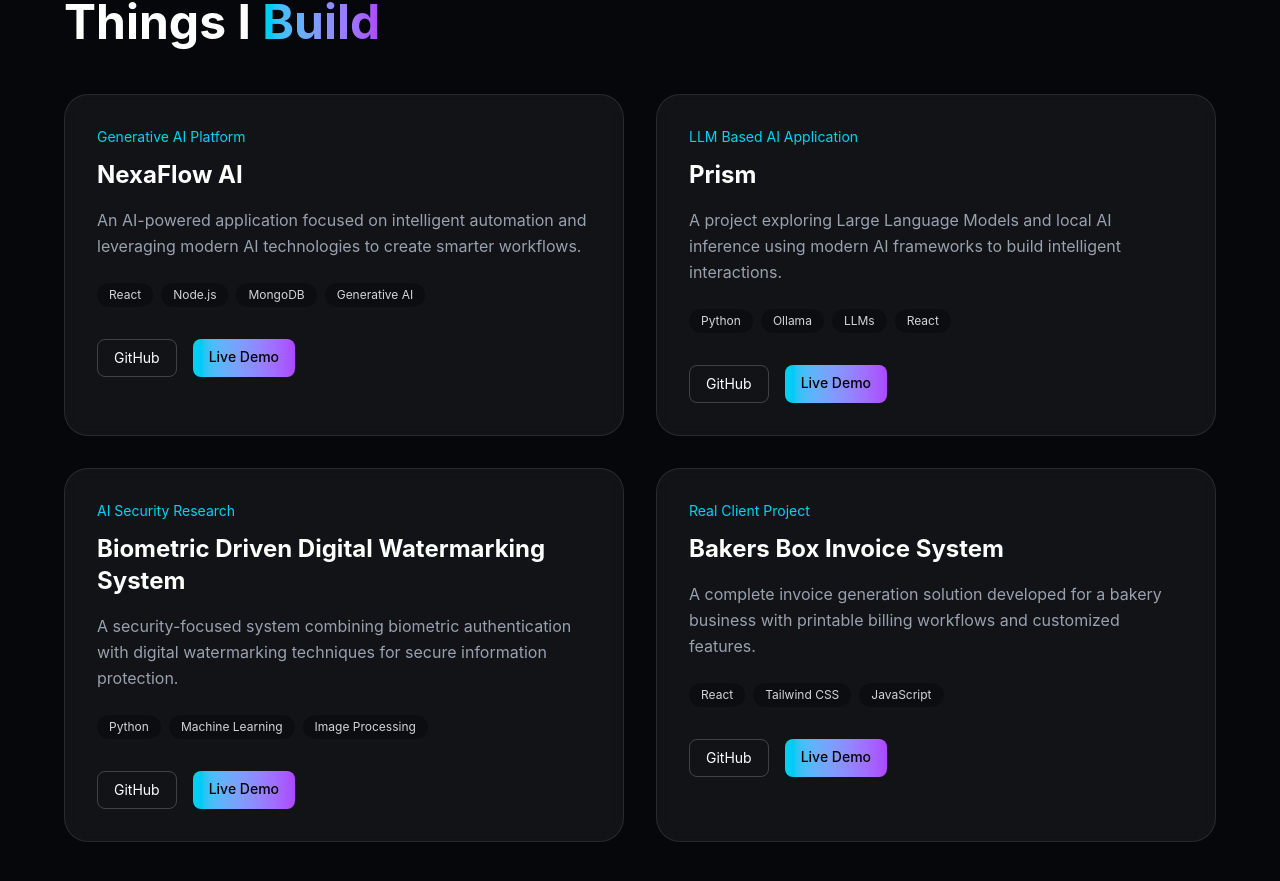
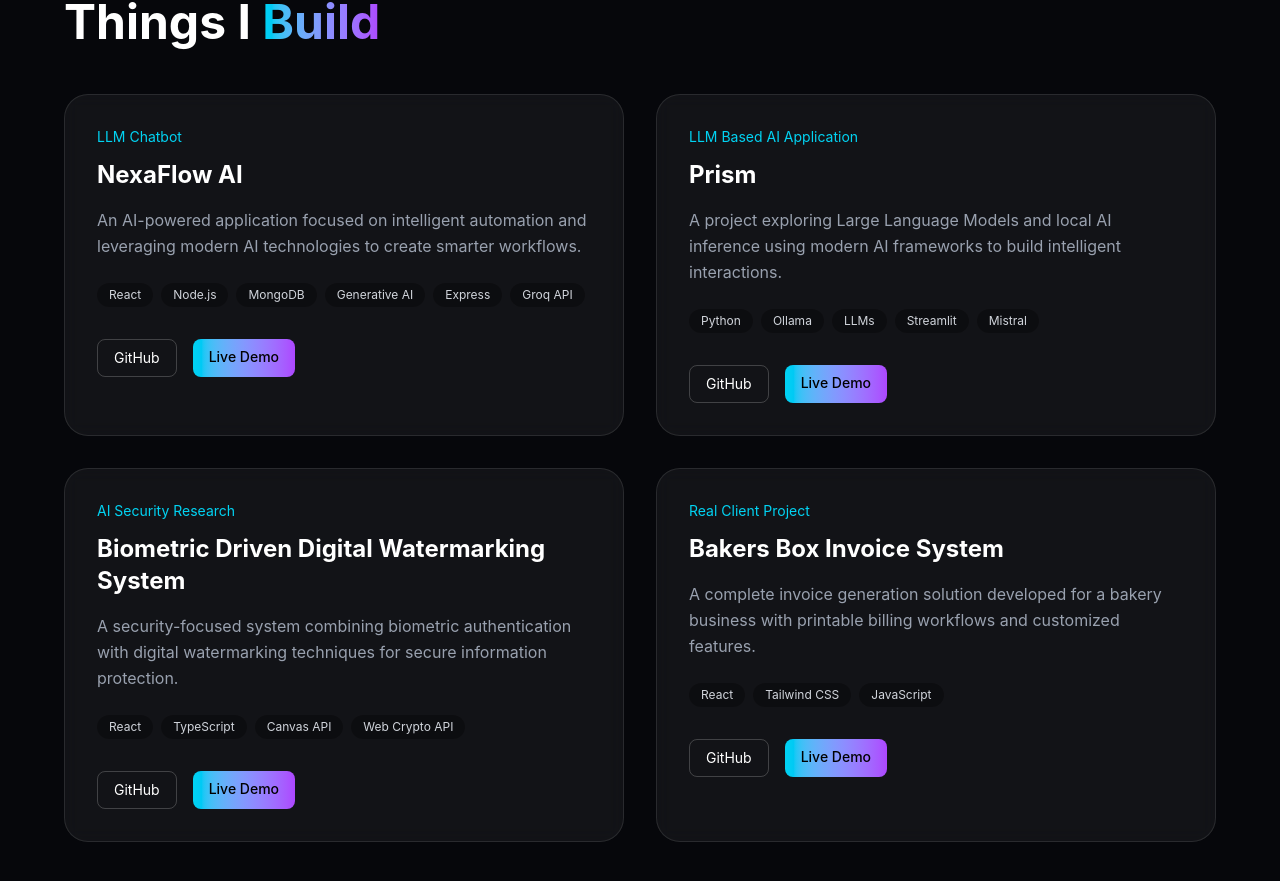
Before and after one commit to rclalithkumar/lalith-kumar-portfolio, a React (Vite) app: page / in a window 1280 px wide. Shown: the part 2617-3498 px from the top of the page. Built offline with nearby package versions, Linux system fonts and the light colour scheme.

Commit message:
Changes made to project list components

```diff
--- a/src/sections/Projects.tsx
+++ b/src/sections/Projects.tsx
@@ -5,10 +5,10 @@ function Projects() {
   const projects = [
   {
     title: "NexaFlow AI",
-    type: "Generative AI Platform",
+    type: "LLM Chatbot",
     description:
       "An AI-powered application focused on intelligent automation and leveraging modern AI technologies to create smarter workflows.",
-    tech: ["React", "Node.js", "MongoDB", "Generative AI"],
+    tech: ["React", "Node.js", "MongoDB", "Generative AI","Express","Groq API"],
     github: "https://github.com/rclalithkumar/NexaFlow-AI.git",
     liveDemo: "https://nexaflow-ai-chatbot.vercel.app/",
   },
@@ -18,7 +18,7 @@ function Projects() {
     type: "LLM Based AI Application",
     description:
       "A project exploring Large Language Models and local AI inference using modern AI frameworks to build intelligent interactions.",
-    tech: ["Python", "Ollama", "LLMs", "React"],
+    tech: ["Python", "Ollama", "LLMs", "Streamlit", "Mistral"],
     github: "https://github.com/rclalithkumar/prism.git",
     liveDemo: "Coming Soon",
   },
@@ -28,7 +28,7 @@ function Projects() {
     type: "AI Security Research",
     description:
       "A security-focused system combining biometric authentication with digital watermarking techniques for secure information protection.",
-    tech: ["Python", "Machine Learning", "Image Processing"],
+    tech: ["React", "TypeScript", "Canvas API", "Web Crypto API"],
     github: "https://github.com/rclalithkumar/BioMark.git",
     liveDemo: "https://bio-mark-topaz.vercel.app/",
   },
```
